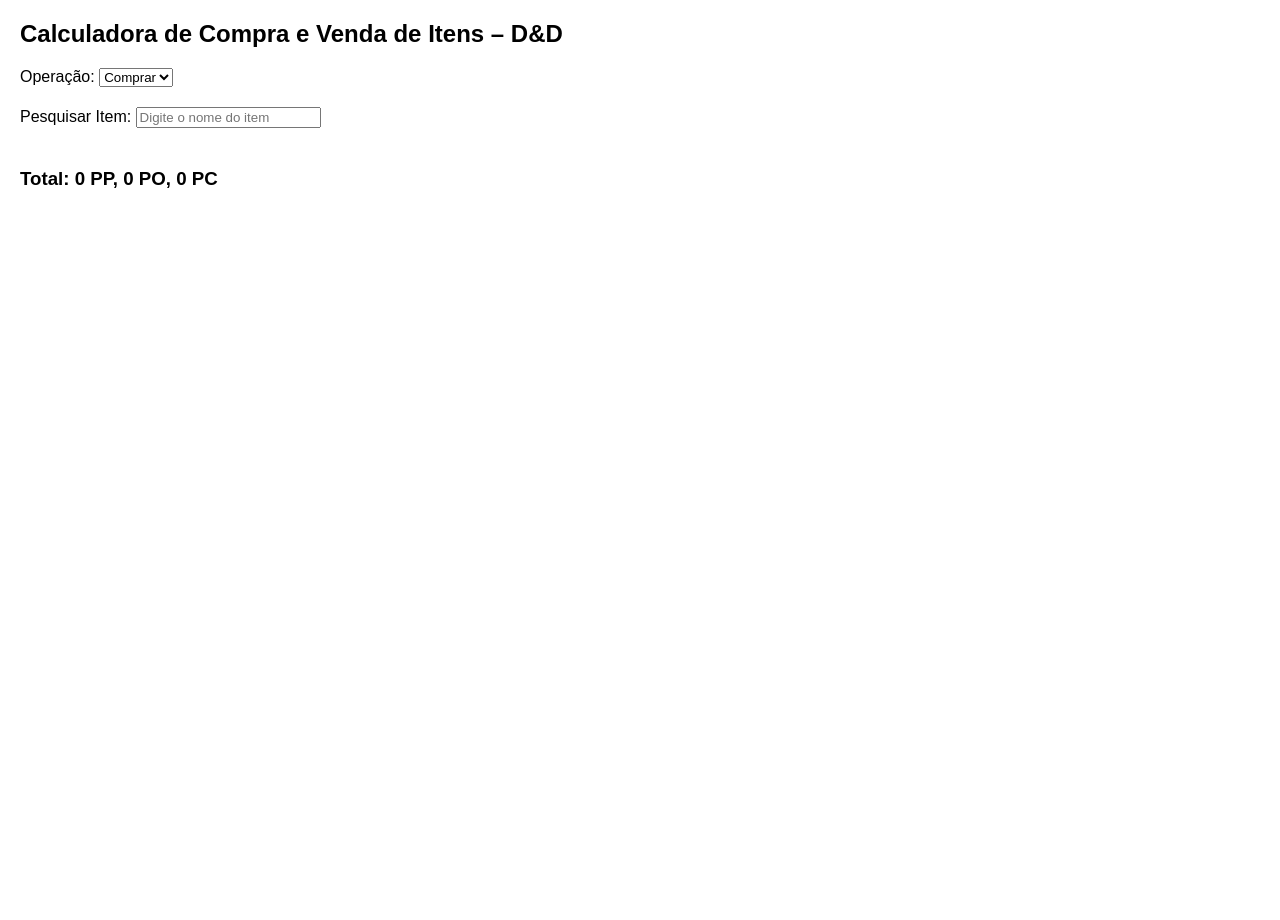
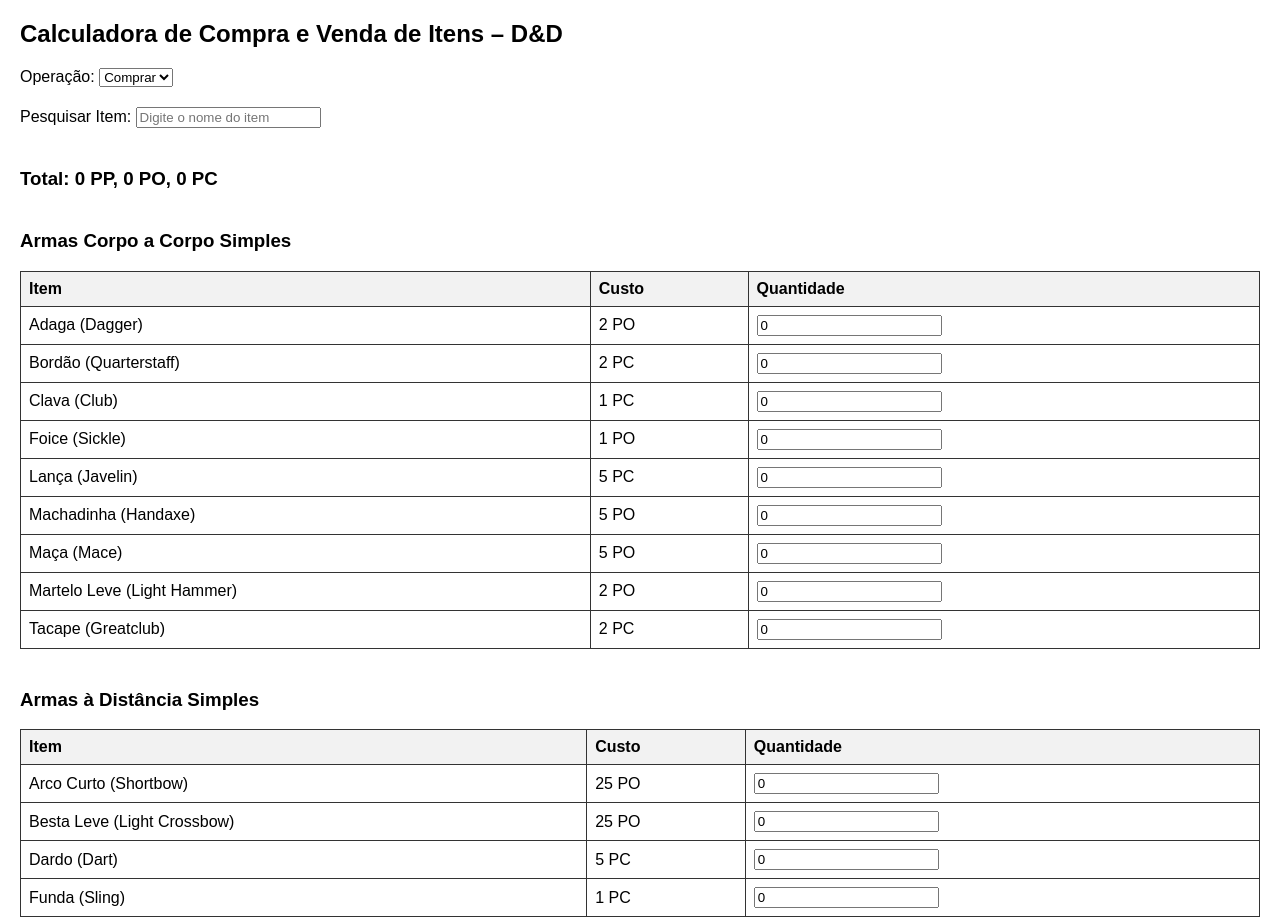
Before and after one commit to Leandro9371/Calculadora-de-Itens-D-D, a plain HTML site: page index.html in a window 1280 px wide. Shown: the top 920 px of the page. Before the commit the page ends 800 px from the top, so only its background shows below. Drawn offline with Linux system fonts and the light colour scheme; the site is published under a folder, as on GitHub Pages, so addresses that start at the root find nothing.

Commit message:
Update index.html

```diff
--- a/index.html
+++ b/index.html
@@ -4,7 +4,7 @@
         <meta charset="UTF-8" />
         <meta name="viewport" content="width=device-width, initial-scale=1.0" />
         <title>Calculadora de Itens D&D</title>
-        <script src="/js/scripts.js" defer></script>
+        <script src="js/scripts.js" defer></script>
 
         <style>
             body {
```
